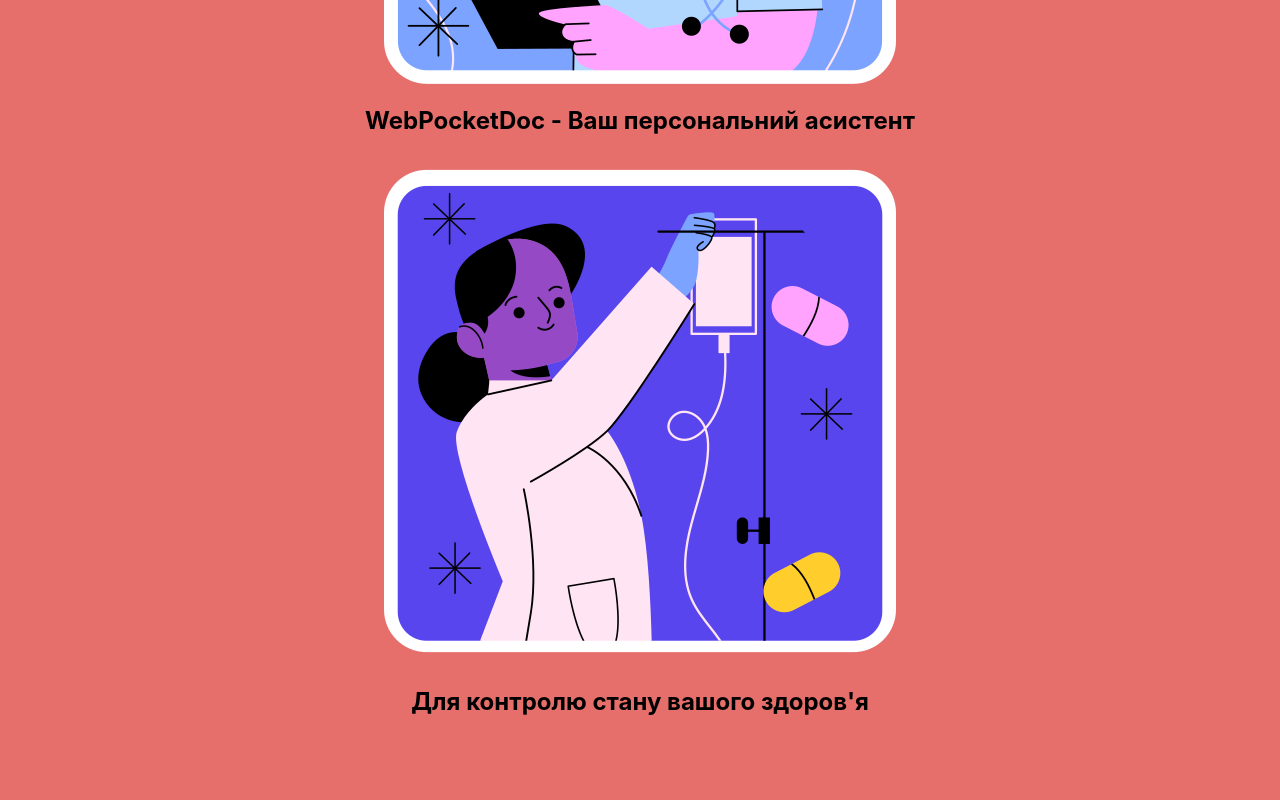
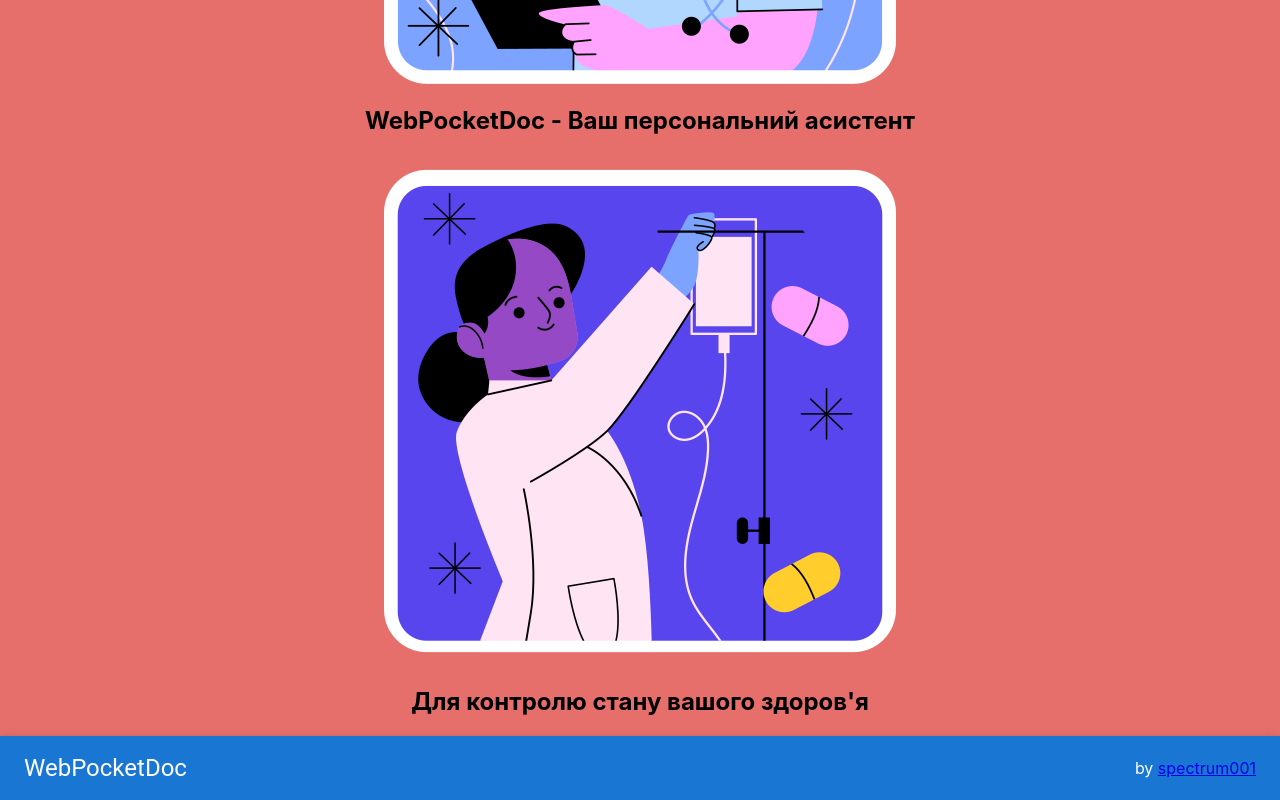
Before and after one commit to spektr001/medical-web-application, a React (Create React App) app: page / in a window 1280 px wide. Shown: the part 546-1346 px from the top of the page. Before the commit the page ends 1282 px from the top, so only its background shows below. Built offline with nearby package versions, Linux system fonts and the light colour scheme.

Commit message:
footer + start page ready

```diff
--- /dev/null
+++ b/src/components/StartPage/Footer/Footer.jsx
@@ -0,0 +1,20 @@
+import * as React from "react";
+import { AppBar } from "@mui/material";
+import { Box } from "@mui/material";
+import { Toolbar } from "@mui/material";
+import { Typography } from "@mui/material";
+
+export const Footer = () => {
+  return (
+    <Box sx={{ flexGrow: 1 }}>
+      <AppBar position="static">
+        <Toolbar>
+          <Typography variant="h5" component="div" sx={{ flexGrow: 1 }}>
+            WebPocketDoc
+          </Typography>
+          <span>by <a target="_blank" rel="noreferrer" href="https://github.com/spektr001">spectrum001</a></span>
+        </Toolbar>
+      </AppBar>
+    </Box>
+  );
+};
--- a/src/components/StartPage/StartPage.jsx
+++ b/src/components/StartPage/StartPage.jsx
@@ -1,4 +1,5 @@
 import * as React from "react";
+import { Footer } from "./Footer/Footer";
 import { Header } from "./Header/Header";
 import { Main } from "./Main/Main";
 
@@ -7,6 +8,7 @@ export const StartPage = () => {
         <>
         <Header />
         <Main />
+        <Footer />
         </>
     )
 }
```
